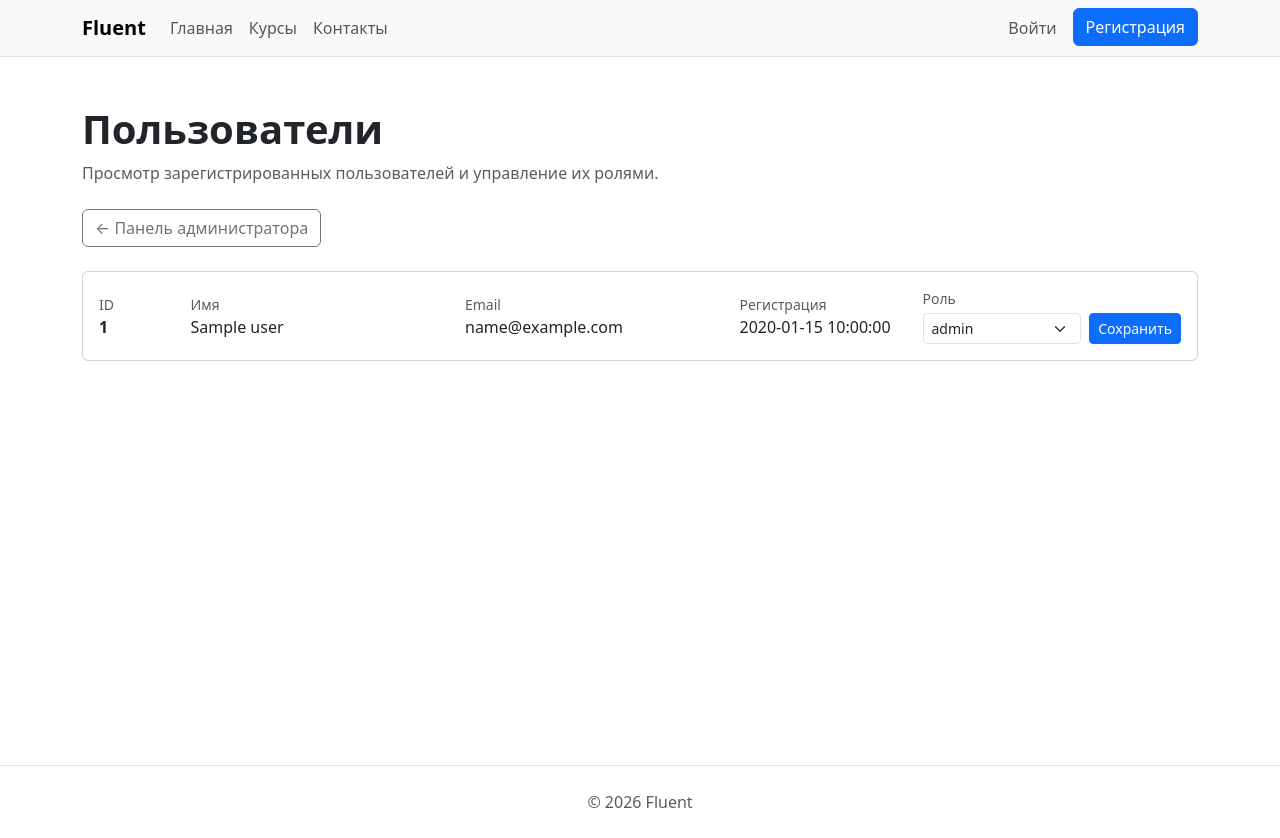
After one commit to komorkaaa/Fluent, a PHP site: template app/views/admin/users/index.php in a window 1280 px wide. The commit adds this page. Run offline with PHP 8.4, Linux system fonts and the light colour scheme; the template is opened without the code that fills it: most values are stand-ins (such as "Sample title", 1, 10 or a date in 2020).

Commit message:
feat: complete admin users management

```diff
--- /dev/null
+++ b/app/views/admin/users/index.php
@@ -0,0 +1,143 @@
+<section class="py-5">
+    <div class="container">
+
+        <div class="mb-4">
+            <h1 class="display-6 fw-bold">
+                Пользователи
+            </h1>
+
+            <p class="text-body-secondary">
+                Просмотр зарегистрированных пользователей и управление их ролями.
+            </p>
+        </div>
+
+        <div class="mb-4">
+            <a href="/admin" class="btn btn-outline-secondary">
+                ← Панель администратора
+            </a>
+        </div>
+
+        <?php if ($users === []): ?>
+
+            <div class="alert alert-info">
+                Пользователей пока нет.
+            </div>
+
+        <?php else: ?>
+
+            <div class="d-flex flex-column gap-3">
+
+                <?php foreach ($users as $user): ?>
+
+                    <div class="card">
+                        <div class="card-body">
+
+                            <div class="row align-items-center g-3">
+
+                                <div class="col-md-1">
+                                    <div class="small text-body-secondary">
+                                        ID
+                                    </div>
+
+                                    <div class="fw-semibold">
+                                        <?= (int) $user['id'] ?>
+                                    </div>
+                                </div>
+
+                                <div class="col-md-3">
+                                    <div class="small text-body-secondary">
+                                        Имя
+                                    </div>
+
+                                    <div>
+                                        <?= htmlspecialchars($user['name']) ?>
+                                    </div>
+                                </div>
+
+                                <div class="col-md-3">
+                                    <div class="small text-body-secondary">
+                                        Email
+                                    </div>
+
+                                    <div class="text-break">
+                                        <?= htmlspecialchars($user['email']) ?>
+                                    </div>
+                                </div>
+
+                                <div class="col-md-2">
+                                    <div class="small text-body-secondary">
+                                        Регистрация
+                                    </div>
+
+                                    <div>
+                                        <?= htmlspecialchars($user['created_at']) ?>
+                                    </div>
+                                </div>
+
+                                <div class="col-md-3">
+
+                                    <div class="small text-body-secondary mb-1">
+                                        Роль
+                                    </div>
+
+                                    <?php if ((int) $user['id'] === (int) ($currentUser['id'] ?? 0)): ?>
+
+                                        <span class="badge text-bg-primary">
+                                            <?= htmlspecialchars($user['role']) ?>
+                                        </span>
+
+                                        <div class="small text-body-secondary mt-1">
+                                            Ваша учётная запись
+                                        </div>
+
+                                    <?php else: ?>
+
+                                        <form
+                                            method="POST"
+                                            action="/admin/users/<?= (int) $user['id'] ?>/role"
+                                        >
+                                            <div class="d-flex gap-2">
+
+                                                <select
+                                                    name="role"
+                                                    class="form-select form-select-sm"
+                                                >
+                                                    <?php foreach ($roles as $role): ?>
+
+                                                        <option
+                                                            value="<?= htmlspecialchars($role) ?>"
+                                                            <?= $user['role'] === $role ? 'selected' : '' ?>
+                                                        >
+                                                            <?= htmlspecialchars($role) ?>
+                                                        </option>
+
+                                                    <?php endforeach; ?>
+                                                </select>
+
+                                                <button
+                                                    type="submit"
+                                                    class="btn btn-sm btn-primary"
+                                                >
+                                                    Сохранить
+                                                </button>
+
+                                            </div>
+                                        </form>
+
+                                    <?php endif; ?>
+
+                                </div>
+
+                            </div>
+
+                        </div>
+                    </div>
+
+                <?php endforeach; ?>
+
+            </div>
+
+        <?php endif; ?>
+
+    </div>
+</section>
--- a/routes/web.php
+++ b/routes/web.php
@@ -8,6 +8,7 @@ use App\Controllers\ProfileController;
 use App\Controllers\AdminDashboardController;
 use App\Controllers\AdminCoursesController;
 use App\Controllers\AdminApplicationsController;
+use App\Controllers\AdminUsersController;
 
 $router->get('/', [HomeController::class, 'index']);
 
@@ -41,3 +42,5 @@ $router->post('/admin/courses/{id}/delete', [AdminCoursesController::class, 'del
 $router->get('/admin/applications', [AdminApplicationsController::class, 'index']);
 $router->post('/admin/applications/{id}/status', [AdminApplicationsController::class, 'updateStatus']);
 $router->post('/admin/applications/{id}/delete', [AdminApplicationsController::class, 'delete']);
+$router->get('/admin/users', [AdminUsersController::class, 'index']);
+$router->post('/admin/users/{id}/role', [AdminUsersController::class, 'updateRole']);
```
Also changed, not shown: app/controllers/AdminUsersController.php (added, +78 -0 lines), app/models/User.php (+44 -3 lines).
